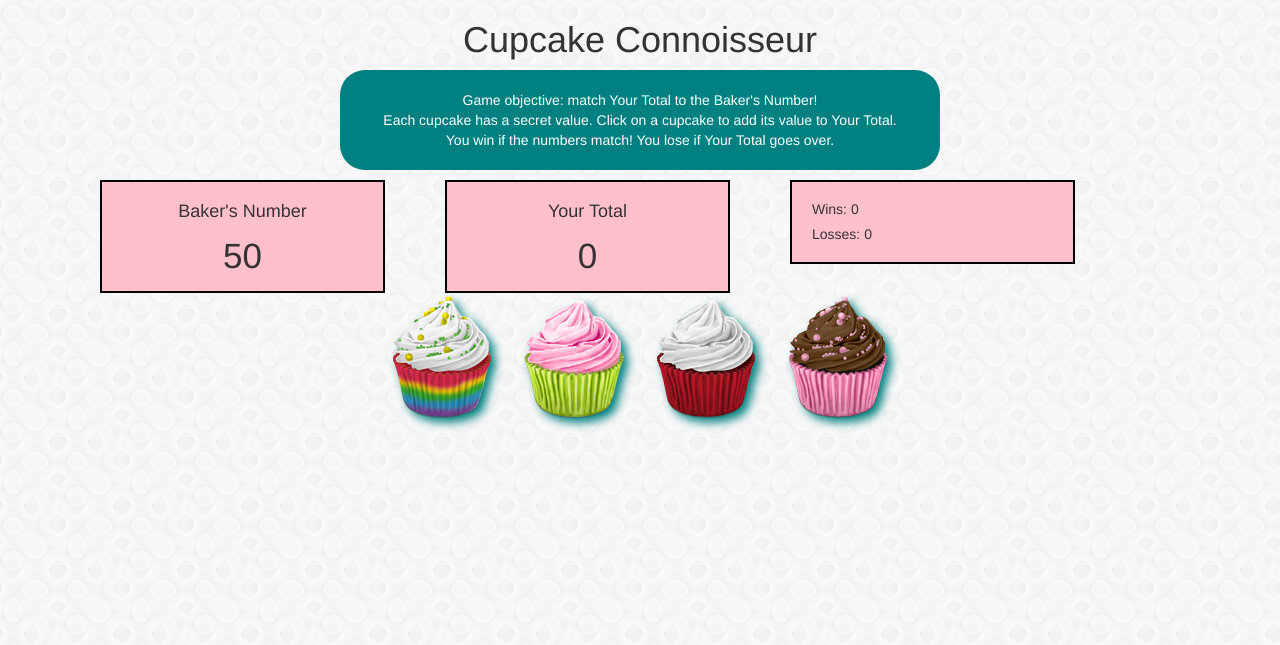
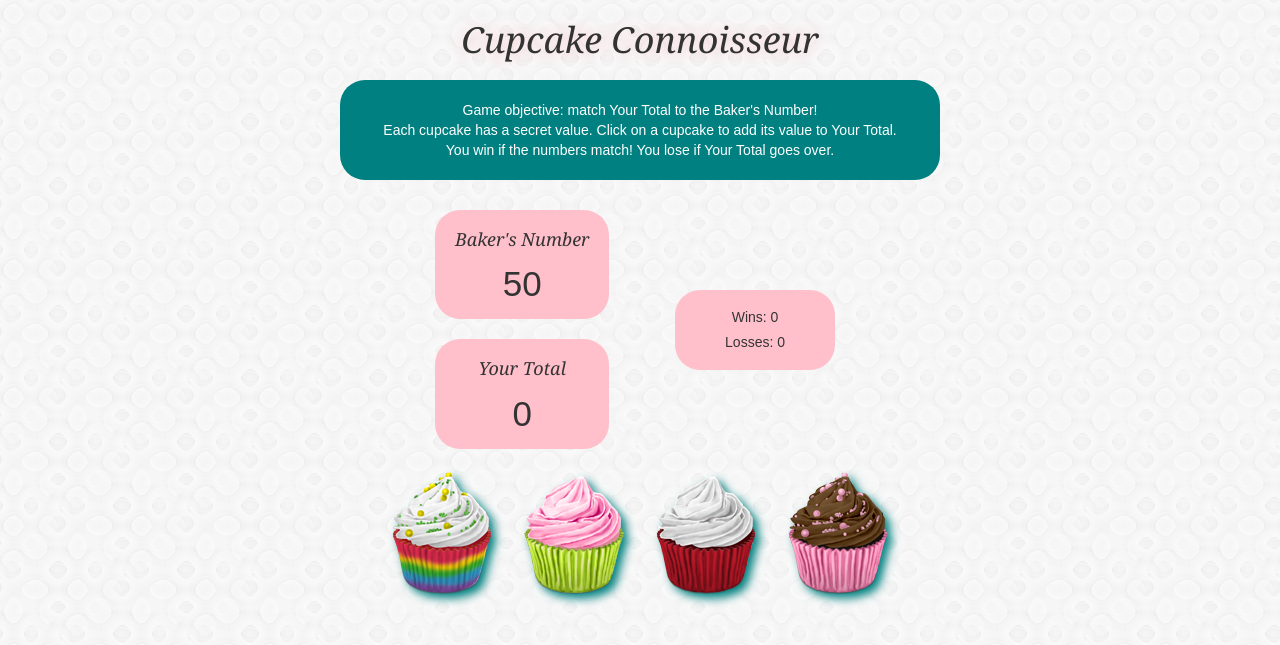
Before and after one commit to eglabe/Cupcake-Connoisseur, a PHP site: page / in a window 1280 px wide. Shown: the top 645 px of the page. Run offline with PHP 8.4, Linux system fonts and the light colour scheme.

Commit message:
complete

```diff
--- a/assets/css/style.css
+++ b/assets/css/style.css
@@ -1,11 +1,18 @@
 body {
 	background-image: url(../images/confectionary.png);
+	font-family: "Arial", "Helvetica Neue", Helvetica, sans-serif;
 }
 
+/*Cupcake Connoisseur*/
 h1 {
 	text-align: center;
+	font-family: "Georgia", Times, "Times New Roman", serif;
+    text-shadow: 0 0 20px pink;
+	font-style: italic;
+	margin-bottom: 20px;
 }
 
+/*Instructions*/
 ul {
 	background-color: teal;
 	color: white;
@@ -14,23 +21,34 @@ ul {
     list-style-type: none;
     text-align: center;
     border-radius: 25px;
-
 }
 
+/*The three boxes storing number counts*/
 #game {
-	/*border: 3px solid purple;*/
+	max-width: 600px;
 }
 
+#scoreBoard {
+	max-width: 500px;
+}
+
+.box {
+	background-color: pink;
+	padding: 10px 20px;
+	margin: 20px 0;
+    border-radius: 25px;
+}
+
+/*Baker's Number and Your Total*/
 h4 {
+	font-family: "Georgia", Times, "Times New Roman", serif;
 	text-align: center;
+	font-style: italic;
+}
 
-}
-.col-sm-3 {
-	background-color: pink;
-	padding: 10px;
-	border: 2px solid black;
-	padding: 10px 20px;
-	margin: 0px 30px;
+#bothNumbers {
+	float: left;
+	margin-left: 80px;
 }
 
 #randomNumber,
@@ -39,6 +57,16 @@ h4 {
 	text-align: center;
 }
 
+/*Win/Loss Aside*/
+.winloss {
+	text-align: center;
+	float: right;
+	margin-right: 20px;
+	margin-top: 100px;
+	padding: 10px 50px;
+}
+
+/*Cupcakes*/
 #buttons {
 	clear: both;
 	text-align: center;
--- a/index.html
+++ b/index.html
@@ -24,33 +24,36 @@
 <div class="container" id="game">
 
 	<!-- Both Number Boxes -->
-	<div id="bothNumbers" class="row container">
+	<div id="scoreBoard">
+		<div id="bothNumbers" class="">
 		<!-- Random Number -->
-	  <div class="col-sm-3">
+		  <div class="box">
 			<h4>Baker's Number</h4>
-		<div id="randomNumber">xx</div>
+			<div id="randomNumber"></div>
 		  </div>
 		<!-- User Number -->
-	  <div class="col-sm-3">
+		  <div class="box">
 			<h4>Your Total</h4>
 			<div id="userTotal">0</div>
 		  </div>
+		</div>
 			<!-- Wins/Losses -->
-	  <div class="col-sm-3">
+		<div class="box winloss">
 		  <h5 id="wins">Wins: 0</h5>
 		  <h5 id="losses">Losses: 0</h5>
 		</div>
 	</div>
 
+</div>
 	<!-- Cupcake Buttons -->
-	<div id="buttons" class="row container">
+	<div id="buttons" class="container">
 		<img class="cupcake" id="rainbow" src="assets/images/rainbow.png">
 		<img class="cupcake" id="pink" src="assets/images/pink.png">
 		<img class="cupcake" id="red" src="assets/images/red.png">
 		<img class="cupcake" id="chocolate" src="assets/images/chocolate.png">
 	</div>
 
-</div>
+
 
 <script type="text/javascript" src="https://code.jquery.com/jquery-2.2.0.min.js"></script>
 <script type="text/javascript" src="assets/javascript/game.js"></script>
```
Also changed, not shown: assets/javascript/game.js (+7 -9 lines). Lines whose indentation alone changed are shown as unchanged.
